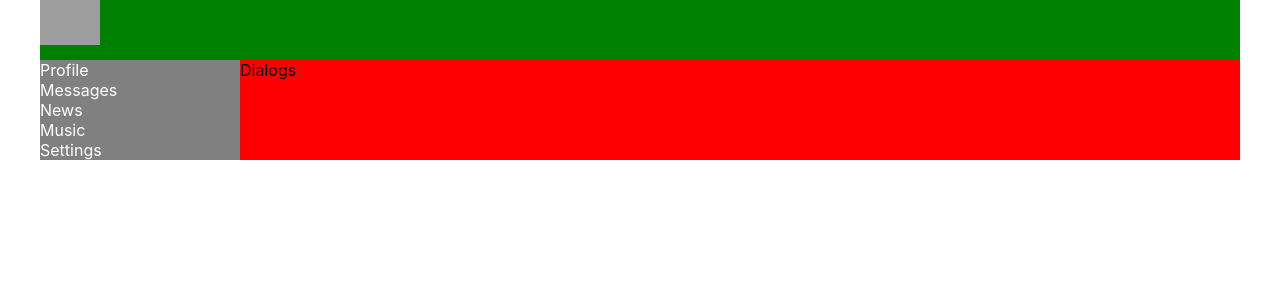
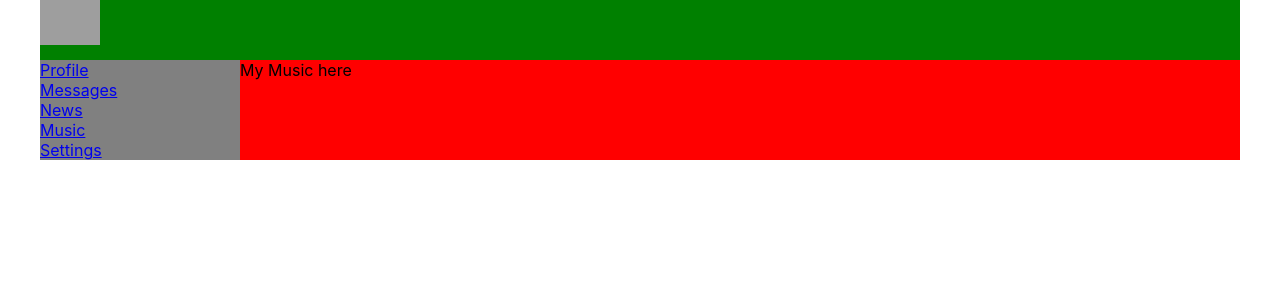
Before and after one commit to BelovDmitriii/ReactJS-Project, a React (Create React App) app in the folder first-project/: page /music in a window 1280 px wide. Shown: the top 300 px of the page. Built offline with nearby package versions, Linux system fonts and the light colour scheme; grey boxes are pictures that could not be loaded.

Commit message:
add_Roter

```diff
--- a/first-project/package.json
+++ b/first-project/package.json
@@ -8,6 +8,7 @@
     "@testing-library/user-event": "^12.8.3",
     "react": "^17.0.2",
     "react-dom": "^17.0.2",
+    "react-router-dom": "^5.2.0",
     "react-scripts": "4.0.3",
     "web-vitals": "^1.1.2"
   },
--- a/first-project/src/App.js
+++ b/first-project/src/App.js
@@ -4,20 +4,26 @@ import Header from './components/Header/Header';
 import Navbar from './components/Navbar/Navbar';
 import Profile from './components/Profile/Profile';
 import Dialogs from './components/Dialogs/Dialogs';
+import Settings from './components/Settings/Settings';
+import News from './components/News/News';
+import Music from './components/Music/Music';
+import { BrowserRouter, Route } from 'react-router-dom';
 
 const App = () => {
   return (
+    <BrowserRouter>
     <div className = 'app-wrapper'>
         <Header />
         <Navbar />
         <div className='app-wrapper-content'>
-          <Dialogs />
-          {/* <Profile /> */}
+          <Route path="/dialogs" component = {Dialogs} />
+          <Route path ="/profile" component = {Profile} />
+          <Route path ="/news" component = {News} />
+          <Route path ="/music" component = {Music} />
+          <Route path ="/settings" component = {Settings} />
         </div>
-
-
     </div>
-
+    </BrowserRouter>
   );
 }
 
--- /dev/null
+++ b/first-project/src/components/Music/Music.jsx
@@ -0,0 +1,12 @@
+import React from 'react';
+import style from './Music.module.css';
+
+const Music = (props) => {
+    return (
+        <div>
+            My Music here
+        </div>
+    );
+}
+
+export default Music;
--- a/first-project/src/components/Navbar/Navbar.jsx
+++ b/first-project/src/components/Navbar/Navbar.jsx
@@ -5,20 +5,20 @@ const Navbar = () => {
     return (
             <nav className={second.nav}>
                 <div>
-                <div className = {second.item}>
-                    <a>Profile</a>
+                    <div className={second.item}>
+                        <a href="/profile">Profile</a>
                     </div>
-                <div className = {second.item}>
-                    <a>Messages</a>
+                    <div className={second.item}>
+                        <a href="/dialogs">Messages</a>
                     </div>
-                <div className = {second.item}>
-                    <a>News</a>
+                    <div className={second.item}>
+                        <a href="/news">News</a>
                     </div>
-                <div className = {second.item}>
-                    <a>Music</a>
+                    <div className={second.item}>
+                        <a href="/music">Music</a>
                     </div>
-                <div className = {second.item}>
-                    <a>Settings</a>
+                    <div className={second.item}>
+                        <a href="/settings">Settings</a>
                     </div>
                 </div>
             </nav>
--- /dev/null
+++ b/first-project/src/components/News/News.jsx
@@ -0,0 +1,12 @@
+import React from 'react';
+import style from './News.module.css';
+
+const News = (props) => {
+    return (
+        <div>
+            This is News
+        </div>
+    );
+}
+
+export default News;
--- /dev/null
+++ b/first-project/src/components/Settings/Settings.jsx
@@ -0,0 +1,12 @@
+import React from 'react';
+import style from './Settings.module.css';
+
+const Settings = (props) => {
+    return (
+        <div>
+            Settings
+        </div>
+    );
+}
+
+export default Settings;
```
Also changed, not shown: first-project/src/components/Music/Music.module.css (added), first-project/src/components/News/News.module.css (added), first-project/src/components/Settings/Settings.module.css (added), 1 other file (tests, documents, lock files or other folders). Lines whose indentation alone changed are shown as unchanged.
